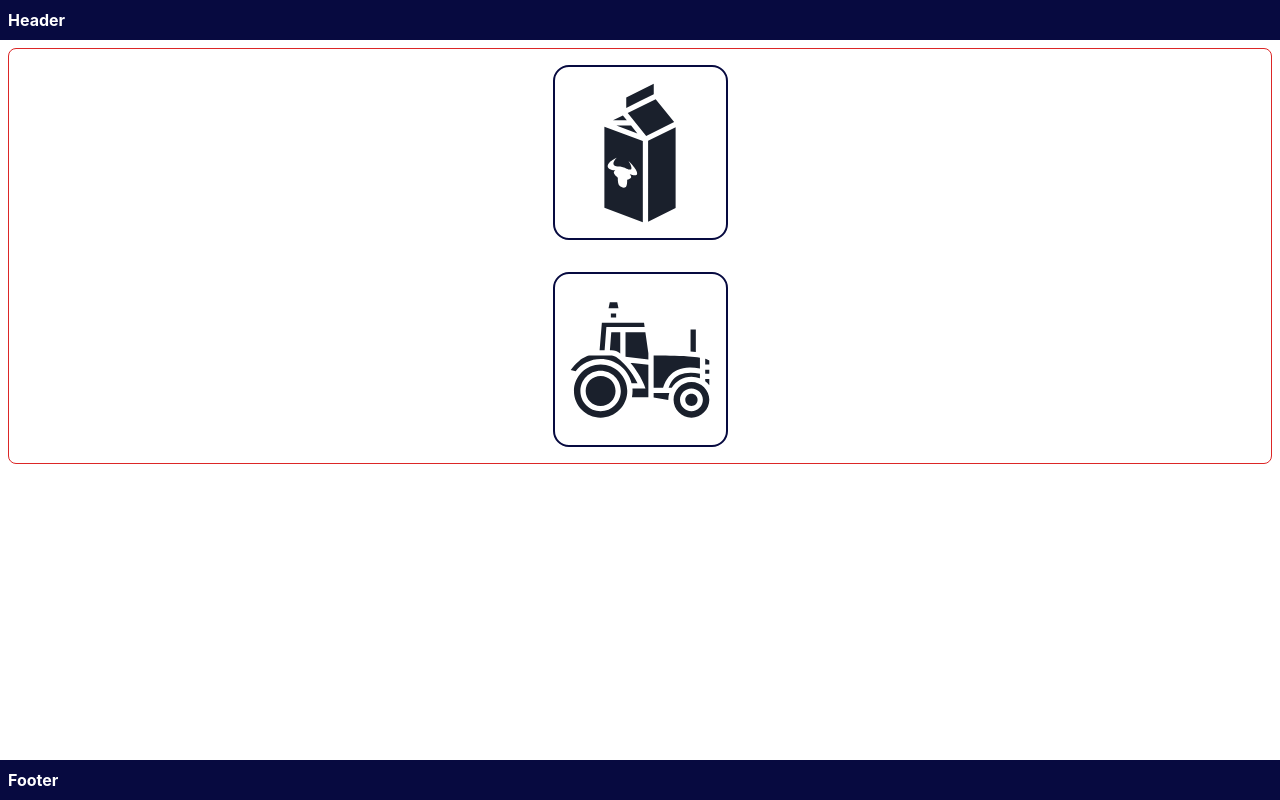
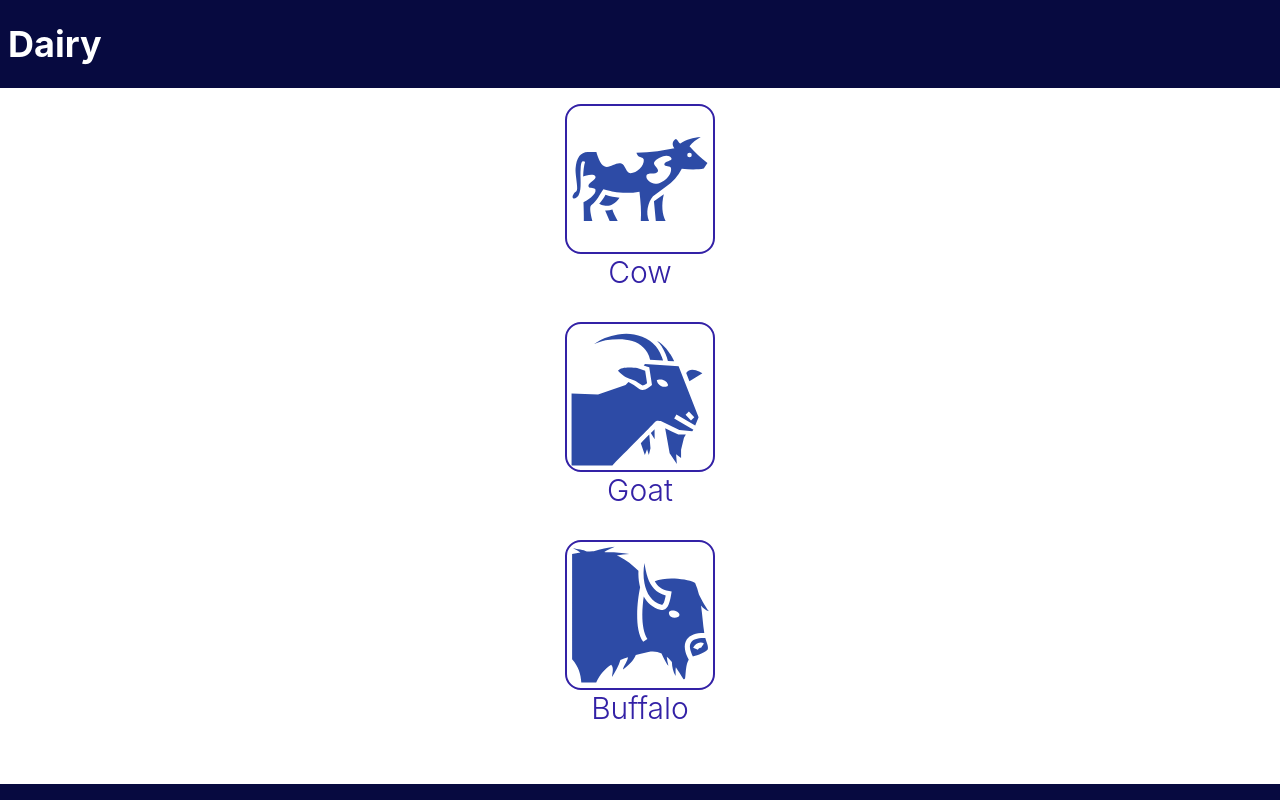
Before and after one commit to nishant-s7/applin, a React (Vite) app in the folder client/: page / in a window 1280 px wide. Built offline with nearby package versions, Linux system fonts and the light colour scheme.

Commit message:
landing and some other stuff

```diff
--- a/client/package.json
+++ b/client/package.json
@@ -16,6 +16,7 @@
     "@chakra-ui/react": "^2.8.2",
     "@emotion/react": "^11.11.4",
     "@emotion/styled": "^11.11.0",
+    "axios": "^1.6.7",
     "framer-motion": "^11.0.8",
     "react": "^18.2.0",
     "react-dom": "^18.2.0",
--- a/client/src/App.jsx
+++ b/client/src/App.jsx
@@ -3,15 +3,9 @@ import { Header, Footer } from "./components"
 const App = () => {
   return (
     <section className="min-h-full w-full relative">
-      <div className="top-0 sticky w-full">
-        <Header />
-      </div>
-
+      <Header />
       <Outlet />
-
-      <div className="w-full bottom-0 sticky">
-        <Footer />
-      </div>
+      <Footer />
     </section>
   )
 }
--- a/client/src/components/Footer.jsx
+++ b/client/src/components/Footer.jsx
@@ -1,7 +1,9 @@
 
 function Footer() {
   return (
-    <div className="w-full min-h-fit bg-color2 text-white font-bold p-2 footer-per" style={{position:"fixed", bottom:"0"}}>Footer</div>
+    <div className="w-full min-h-fit bg-color2 text-white font-bold p-2" style={{position:"fixed", bottom:"0"}}>
+
+    </div>
   )
 }
 
--- a/client/src/components/Header.jsx
+++ b/client/src/components/Header.jsx
@@ -1,6 +1,6 @@
 function Header() {
   return (
-    <div className='w-full h-fit bg-color2 text-white font-bold p-2'>Header</div>
+    <div className='w-full h-fit bg-color2 text-white font-bold p-2 py-6 text-4xl'>Dairy</div>
   )
 }
 
--- a/client/src/components/Landing.jsx
+++ b/client/src/components/Landing.jsx
@@ -1,15 +1,32 @@
-import { GiFarmTractor, GiMilkCarton } from "react-icons/gi";
+import { GiCow, GiGoat, GiBuffaloHead } from "react-icons/gi";
+import Reveal from "./Reveal";
+
 function Landing() {
   return (
-    <div className="max-w-full p-4 min-h-fit m-2 border border-red-600 rounded-lg flex flex-col justify-center items-center gap-8">
+    <div className="flex flex-col justify-center items-center p-4 space-y-8">
 
-        <div className="w-[175px] h-[175px] min-h-fit border-2 border-color2 rounded-2xl flex justify-center items-center">
-            <GiMilkCarton className="text-[150px]" />
+      <Reveal>
+        <div className="flex flex-col items-center">
+          <GiCow className="text-[150px] text-color3 border-2 border-color1 rounded-2xl" />
+          <h2 className='text-3xl font-light text-color1'>Cow</h2>
         </div>
+      </Reveal>
 
-        <div className="w-[175px] h-[175px] min-h-fit border-2 border-color2 rounded-2xl flex justify-center items-center">
-            <GiFarmTractor className="text-[150px]" />
+
+      <Reveal>
+        <div className="flex flex-col items-center">
+          <GiGoat className="text-[150px] text-color3 border-2 border-color1 rounded-2xl" />
+          <h2 className='text-3xl font-light text-color1'>Goat</h2>
         </div>
+      </Reveal>
+
+
+      <Reveal>
+        <div className="flex flex-col items-center">
+          <GiBuffaloHead className="text-[150px] text-color3 border-2 border-color1 rounded-2xl" />
+          <h2 className='text-3xl font-light text-color1'>Buffalo</h2>
+        </div>
+      </Reveal>
     </div>
   )
 }
--- /dev/null
+++ b/client/src/components/Reveal.jsx
@@ -0,0 +1,43 @@
+import { useRef, useEffect } from "react";
+import {motion, useInView, useAnimation} from "framer-motion";
+
+function Reveal({children, width}) {
+
+    const ref = useRef(null);
+    const isInview = useInView(ref, {once: true});
+    const mainControls = useAnimation();
+    useEffect(() => {
+        if(isInview){
+            mainControls.start("visible");
+        }
+    }, [isInview]);
+
+  return (
+    <div ref={ref} className={`relative w-${width}`}>
+        <motion.div
+        variants={{
+            hidden: {
+                opacity: 0,
+                y: 75,
+            },
+            visible: {
+                opacity: 1,
+                y: 0,
+            }
+        }}
+
+        initial="hidden"
+        animate={mainControls}
+        transition={{
+            duration: 0.75,
+            ease: "easeInOut",
+            delay: 0.5
+        }}
+        >
+            {children}
+        </motion.div>
+    </div>
+  )
+}
+
+export default Reveal
--- a/client/src/components/index.js
+++ b/client/src/components/index.js
@@ -1,9 +1,11 @@
 import Footer from "./Footer";
 import Header from "./Header";
-import Landing from './Landing'
+import Landing from './Landing';
+import Reveal from "./Reveal";
 
 export {
     Header,
     Footer,
-    Landing
+    Landing,
+    Reveal
 }
```
Also changed, not shown: 1 other file (tests, documents, lock files or other folders).
